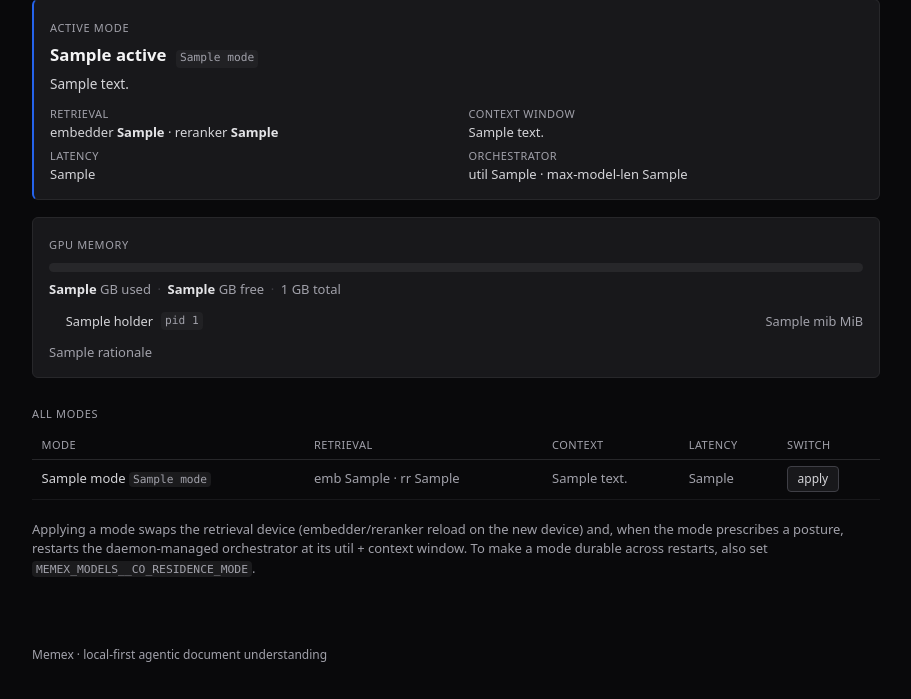
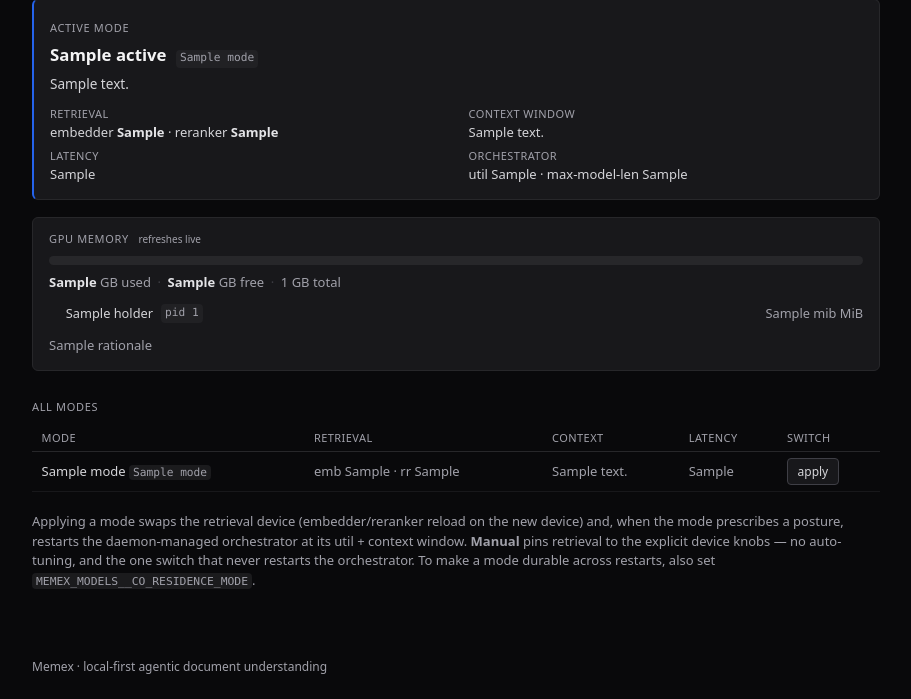
Before and after one commit to Zenetusken/memex, a Python web app: template src/memex/webui/templates/resources.html in a window 1280 px wide. Shown: the part 220-919 px from the top of the page, without its empty margins (184-1095 px from the left). Before the commit the page ends 882 px from the top, so only its background shows below. Run offline with Jinja, Linux system fonts and the light colour scheme; the template is opened without the code that fills it: most values are stand-ins (such as "Sample title", 1, 10 or a date in 2020).

Commit message:
webui(/resources): auto-refresh the VRAM panel + surface the manual mode row
Two follow-ups to the GPU-memory panel (cdd165c), both eval-safe (read-only
/ never restart the daemon):

- Auto-refresh: extract the panel into `_vram_panel.html` carrying
  `hx-get=/resources/vram hx-trigger="every 5s" hx-swap=outerHTML` (it
  re-arms its own trigger → self-sustaining). New GET /resources/vram
  returns just the partial — read-only (nvidia-smi holder probe + a torch
  VRAM read), so it's safe to poll while an answer/eval is in flight. A
  quiet "refreshes live" cue in the panel head.
- Surface `manual` in the modes table: `all_modes()` excludes it (no fixed
  profile), so `_resources_ctx` appends `resolve_profile("manual", …)` with
  the current device knobs. It's the escape hatch — pin to the explicit
  devices — and the ONE switch whose apply skips the daemon restart
  (orchestrator posture is None). howto note added.

Live-validated end-to-end: the fragment self-polls; the manual row applies
and is proven NOT to restart the daemon (daemon + a running eval subprocess
kept the SAME pids across a live POST mode=manual). ruff + pyright 0/0 +
tailwind-coverage + 113 webui tests.

Co-Authored-By: Claude Opus 4.8 (1M context) <noreply@anthropic.com>

```diff
--- a/src/memex/webui/static/style.css
+++ b/src/memex/webui/static/style.css
@@ -1022,6 +1022,8 @@ html { scroll-behavior: smooth; }
 .vram-holder-mib { margin-left: auto; color: rgb(161 161 170); }  /* zinc-400 (AA) */
 .vram-rationale { margin: 0.8rem 0 0; font-size: 0.8125rem; color: rgb(161 161 170); line-height: 1.5; }  /* zinc-400 */
 .vram-unavailable { font-style: italic; }   /* the degraded/no-CUDA state — signalled without colour (AA) */
+.vram-head { display: flex; align-items: baseline; gap: 0.6rem; }
+.vram-live { font-size: 0.625rem; color: rgb(161 161 170); }   /* zinc-400 — the "auto-refreshing" cue */
 
 /* ── Document summary (ADR-0008) — the Summarize action + per-section panel ── */
 .summary-detail {
--- a/src/memex/webui/templates/_resources.html
+++ b/src/memex/webui/templates/_resources.html
@@ -26,42 +26,8 @@
     </dl>
   </section>
 
-  {# Live GPU-memory panel — total/used/free + the per-process holder breakdown + the auto rationale. #}
-  <section class="vram-panel">
-    <span class="mode-eyebrow">GPU memory</span>
-    {% if vram %}
-    <div class="vram-summary">
-      <div class="vram-bar" role="img"
-           aria-label="{{ vram.used_gb }} of {{ vram.total_gb }} GB used, {{ vram.free_gb }} GB free">
-        {% for h in vram.holders %}<span class="vram-seg vram-seg-{{ h.kind }}" style="width: {{ h.pct }}%"
-              title="{{ h.label }} — {{ h.mib }} MiB"></span>{% endfor %}
-      </div>
-      <p class="vram-figures">
-        <span class="vram-fig"><b>{{ vram.used_gb }}</b> GB used</span>
-        <span class="vram-sep">·</span>
-        <span class="vram-fig"><b>{{ vram.free_gb }}</b> GB free</span>
-        <span class="vram-sep">·</span>
-        <span class="vram-fig">{{ vram.total_gb }} GB total</span>
-      </p>
-    </div>
-    {% if vram.holders %}
-    <ul class="vram-holders">
-      {% for h in vram.holders %}
-      <li class="vram-holder">
-        <span class="vram-dot vram-seg-{{ h.kind }}"></span>
-        <span class="vram-holder-label">{{ h.label }}</span>
-        <code class="vram-holder-pid">pid {{ h.pid }}</code>
-        <span class="vram-holder-mib tabular">{{ h.mib }} MiB</span>
-      </li>
-      {% endfor %}
-    </ul>
-    {% endif %}
-    {% if vram.rationale %}<p class="vram-rationale">{{ vram.rationale }}</p>{% endif %}
-    {% else %}
-    <p class="vram-rationale vram-unavailable">VRAM probe unavailable — running CPU-only or without CUDA.
-      Retrieval uses the static device configuration; no live tuning to show.</p>
-    {% endif %}
-  </section>
+  {# Live GPU-memory panel (auto-refreshing); the partial owns the HTMX self-poll. #}
+  {% include "_vram_panel.html" %}
 
   <div class="mode-eyebrow-row">
     <span class="mode-eyebrow mode-eyebrow-block">All modes</span>
@@ -99,7 +65,9 @@
   <p class="mode-howto">
     Applying a mode swaps the retrieval device (embedder/reranker reload on the new
     device) and, when the mode prescribes a posture, restarts the daemon-managed
-    orchestrator at its util + context window. To make a mode durable across
-    restarts, also set <code>MEMEX_MODELS__CO_RESIDENCE_MODE</code>.
+    orchestrator at its util + context window. <b>Manual</b> pins retrieval to the
+    explicit device knobs — no auto-tuning, and the one switch that never restarts the
+    orchestrator. To make a mode durable across restarts, also set
+    <code>MEMEX_MODELS__CO_RESIDENCE_MODE</code>.
   </p>
 </div>
--- /dev/null
+++ b/src/memex/webui/templates/_vram_panel.html
@@ -0,0 +1,43 @@
+{# Live GPU-memory panel — total/used/free + the per-process holder breakdown + the auto
+   rationale. AUTO-REFRESHES itself every 5s via GET /resources/vram (read-only: an nvidia-smi
+   holder probe + a torch VRAM read — never touches the daemon). The returned fragment re-arms
+   its own trigger, so the cycle is self-sustaining; a mode-switch re-includes this fresh. #}
+<section class="vram-panel" id="vram-panel"
+         hx-get="/resources/vram" hx-trigger="every 5s" hx-swap="outerHTML">
+  <div class="vram-head">
+    <span class="mode-eyebrow">GPU memory</span>
+    <span class="vram-live" title="auto-refreshing every 5s">refreshes live</span>
+  </div>
+  {% if vram %}
+  <div class="vram-summary">
+    <div class="vram-bar" role="img"
+         aria-label="{{ vram.used_gb }} of {{ vram.total_gb }} GB used, {{ vram.free_gb }} GB free">
+      {% for h in vram.holders %}<span class="vram-seg vram-seg-{{ h.kind }}" style="width: {{ h.pct }}%"
+            title="{{ h.label }} — {{ h.mib }} MiB"></span>{% endfor %}
+    </div>
+    <p class="vram-figures">
+      <span class="vram-fig"><b>{{ vram.used_gb }}</b> GB used</span>
+      <span class="vram-sep">·</span>
+      <span class="vram-fig"><b>{{ vram.free_gb }}</b> GB free</span>
+      <span class="vram-sep">·</span>
+      <span class="vram-fig">{{ vram.total_gb }} GB total</span>
+    </p>
+  </div>
+  {% if vram.holders %}
+  <ul class="vram-holders">
+    {% for h in vram.holders %}
+    <li class="vram-holder">
+      <span class="vram-dot vram-seg-{{ h.kind }}"></span>
+      <span class="vram-holder-label">{{ h.label }}</span>
+      <code class="vram-holder-pid">pid {{ h.pid }}</code>
+      <span class="vram-holder-mib tabular">{{ h.mib }} MiB</span>
+    </li>
+    {% endfor %}
+  </ul>
+  {% endif %}
+  {% if vram.rationale %}<p class="vram-rationale">{{ vram.rationale }}</p>{% endif %}
+  {% else %}
+  <p class="vram-rationale vram-unavailable">VRAM probe unavailable — running CPU-only or without CUDA.
+    Retrieval uses the static device configuration; no live tuning to show.</p>
+  {% endif %}
+</section>
```
Also changed, not shown: src/memex/webui/app.py (+21 -1 lines), tests/integration/test_webui.py (+34 -0 lines).
